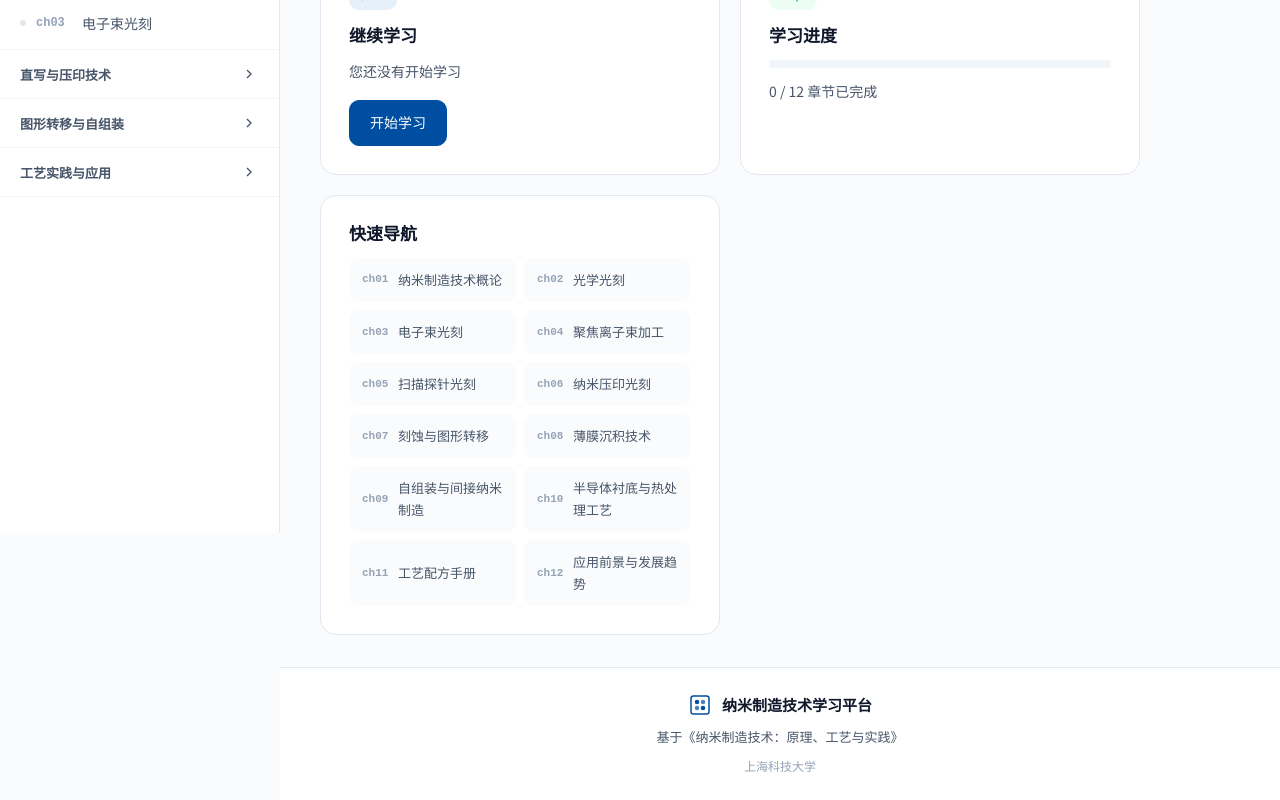
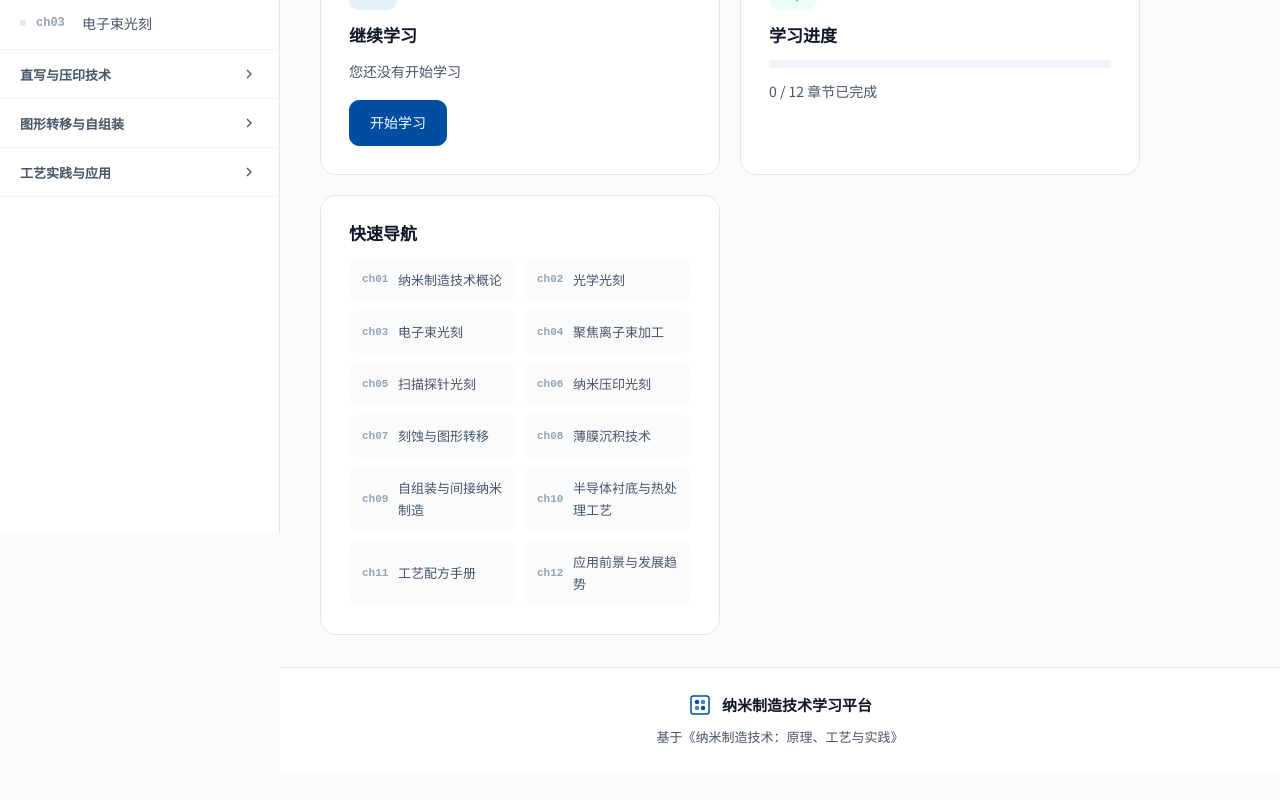
Before and after one commit to Alvintxh/nanofab-web, a plain HTML site: page index.html in a window 1280 px wide. Shown: the part 1361-2161 px from the top of the page. After the commit the page ends 2133 px from the top, so only its background shows below. Drawn offline with nearby package versions, Linux system fonts and the light colour scheme.

Commit message:
Remove ShanghaiTech copyright from footer

```diff
--- a/index.html
+++ b/index.html
@@ -246,7 +246,6 @@
                     <span>纳米制造技术学习平台</span>
                 </div>
                 <p class="footer-credit">基于《纳米制造技术：原理、工艺与实践》</p>
-                <p class="footer-copyright"> 上海科技大学</p>
             </div>
         </footer>
     </div>
```
